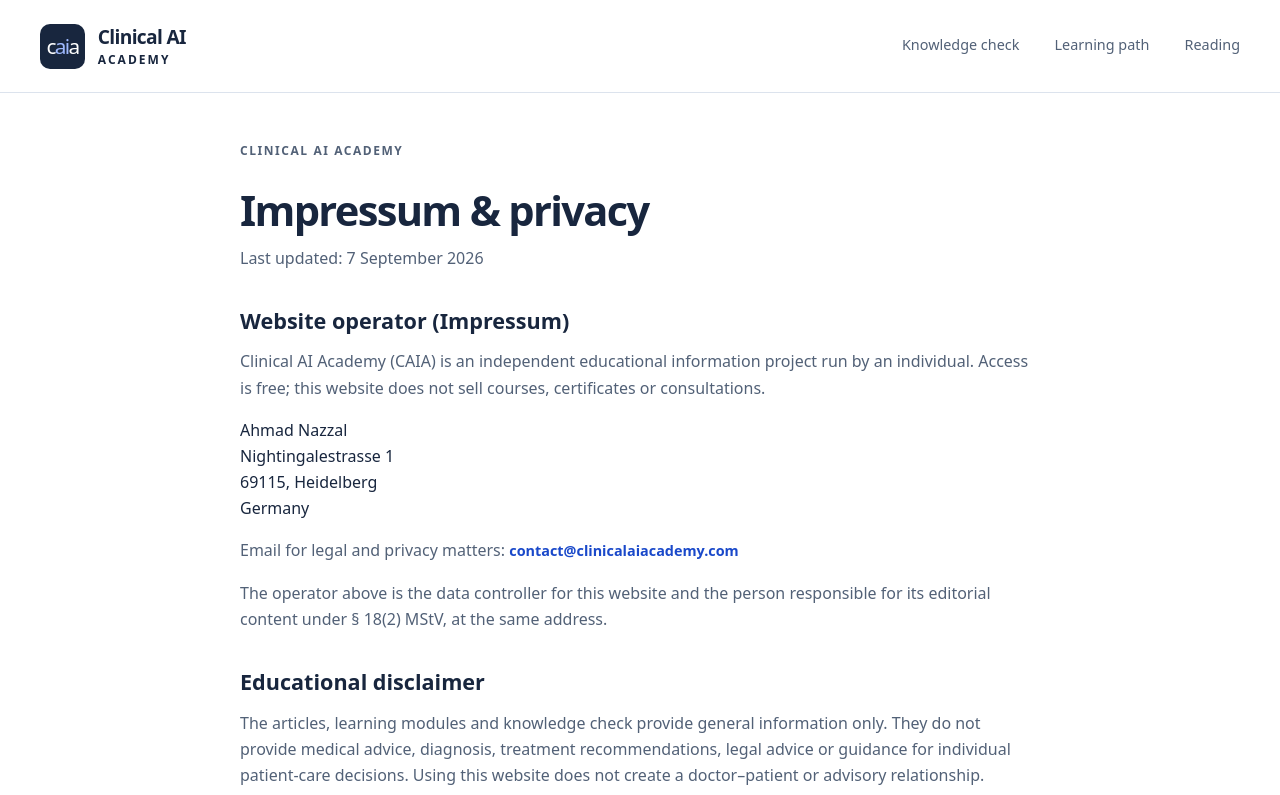
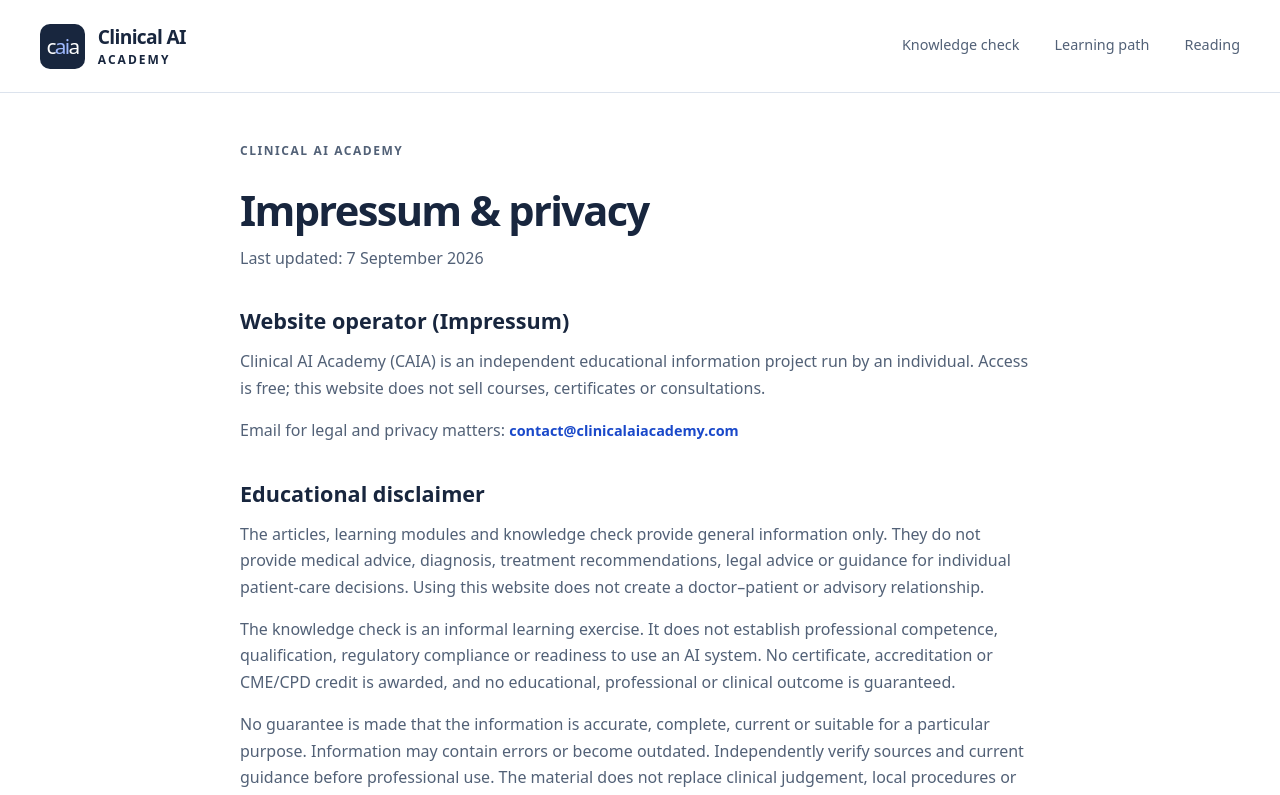
Before and after one commit to anazz-dev/ai-healthcare-learn, a Next.js app: page /privacy in a window 1280 px wide. Shown: the top 795 px of the page. Built offline with nearby package versions, Linux system fonts and the light colour scheme.

Commit message:
Update privacy page

```diff
--- a/src/app/privacy/page.tsx
+++ b/src/app/privacy/page.tsx
@@ -15,14 +15,7 @@ export default function PrivacyPage() {
       <section aria-labelledby="operator">
         <h2 id="operator">Website operator (Impressum)</h2>
         <p>Clinical AI Academy (CAIA) is an independent educational information project run by an individual. Access is free; this website does not sell courses, certificates or consultations.</p>
-        <address className="not-italic leading-relaxed mb-4">
-          Ahmad Nazzal<br />
-          Nightingalestrasse 1<br />
-          69115, Heidelberg<br />
-          Germany
-        </address>
         <p>Email for legal and privacy matters: <a className="text-link" href="mailto:contact@clinicalaiacademy.com">contact@clinicalaiacademy.com</a></p>
-        <p>The operator above is the data controller for this website and the person responsible for its editorial content under § 18(2) MStV, at the same address.</p>
       </section>
 
       <section aria-labelledby="educational-scope">
```
